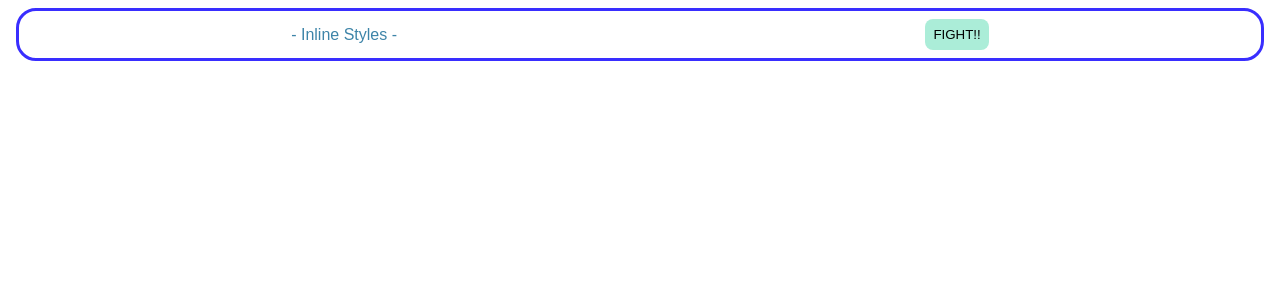
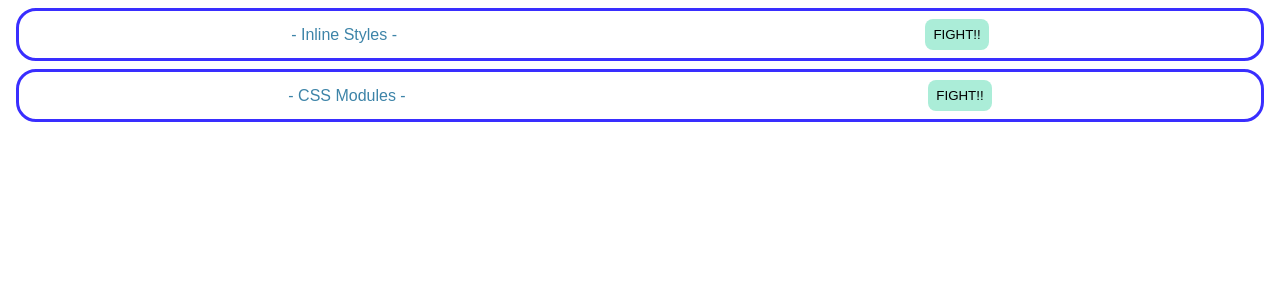
Before and after one commit to koyamal/learn-react-03, a React (Create React App) app: page / in a window 1280 px wide. Shown: the top 300 px of the page. Built offline with nearby package versions, Linux system fonts and the light colour scheme.

Commit message:
Add style by CSS Modules(scss)

```diff
--- a/src/App.js
+++ b/src/App.js
@@ -1,3 +1,4 @@
+import { CssModules } from "./components/CssModules";
 import { InlineStyle } from "./components/InlineStyle";
 import "./styles.css";
 
@@ -5,6 +6,7 @@
   return (
     <div className="App">
       <InlineStyle />
+      <CssModules />
     </div>
   );
 }
--- /dev/null
+++ b/src/components/CssModules.jsx
@@ -0,0 +1,10 @@
+import classes from "./CssModules.module.scss";
+
+export const CssModules = () => {
+  return (
+    <div className={classes.container}>
+      <p className={classes.title}>- CSS Modules -</p>
+      <button className={classes.button}>FIGHT!!</button>
+    </div>
+  );
+};
--- /dev/null
+++ b/src/components/CssModules.module.scss
@@ -0,0 +1,26 @@
+.container  {
+  border: solid 3px #392eff;
+  border-radius: 20px;
+  padding: 8px;
+  margin: 8px;
+  display: flex;
+  justify-content: space-around;
+  align-items: center;
+};
+
+.title  {
+  margin: 0;
+  color: #3d84a8;
+};
+
+.button {
+  background-color: #abedd8;
+  border: none;
+  padding: 8px;
+  border-radius: 8px;
+  &:hover {
+    background-color: #46cdcf;
+    color: #fff;
+    cursor: pointer;
+  }
+};
```
Also changed, not shown: package.json (+2 -6 lines).
